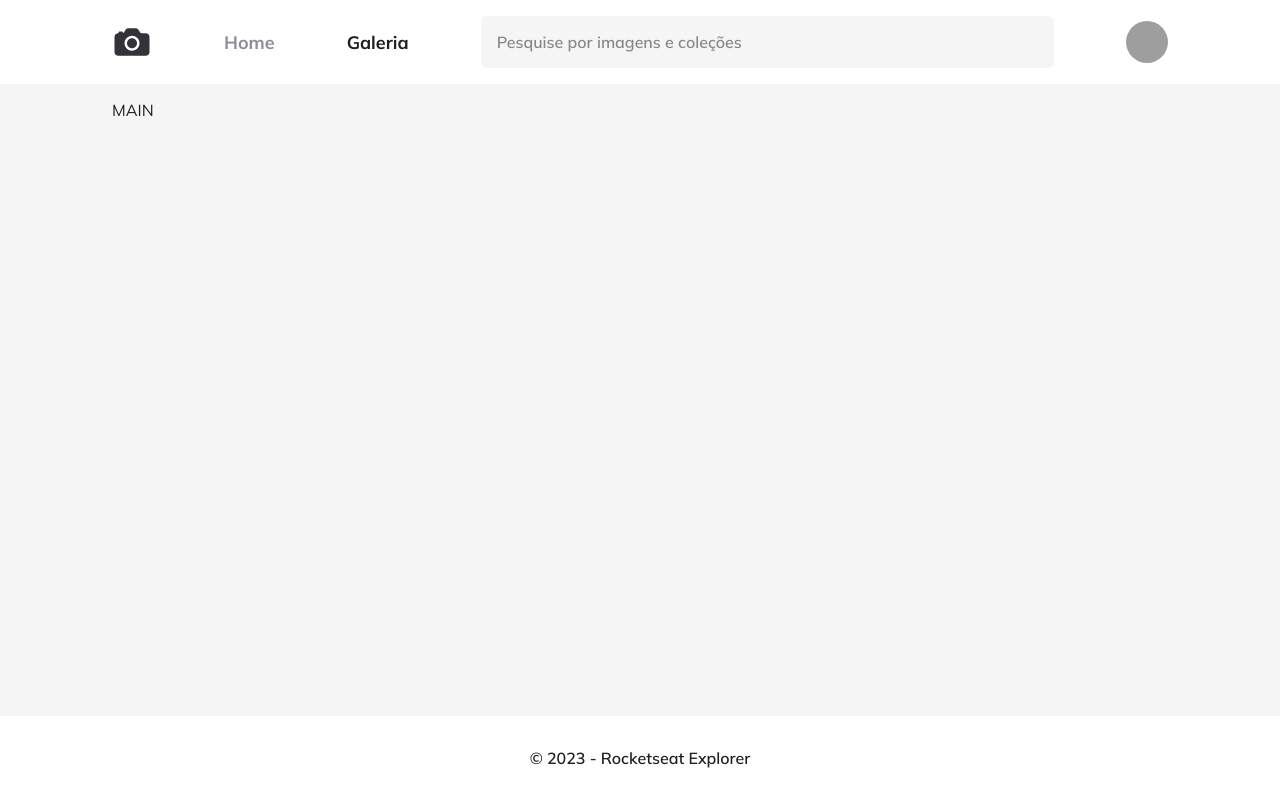
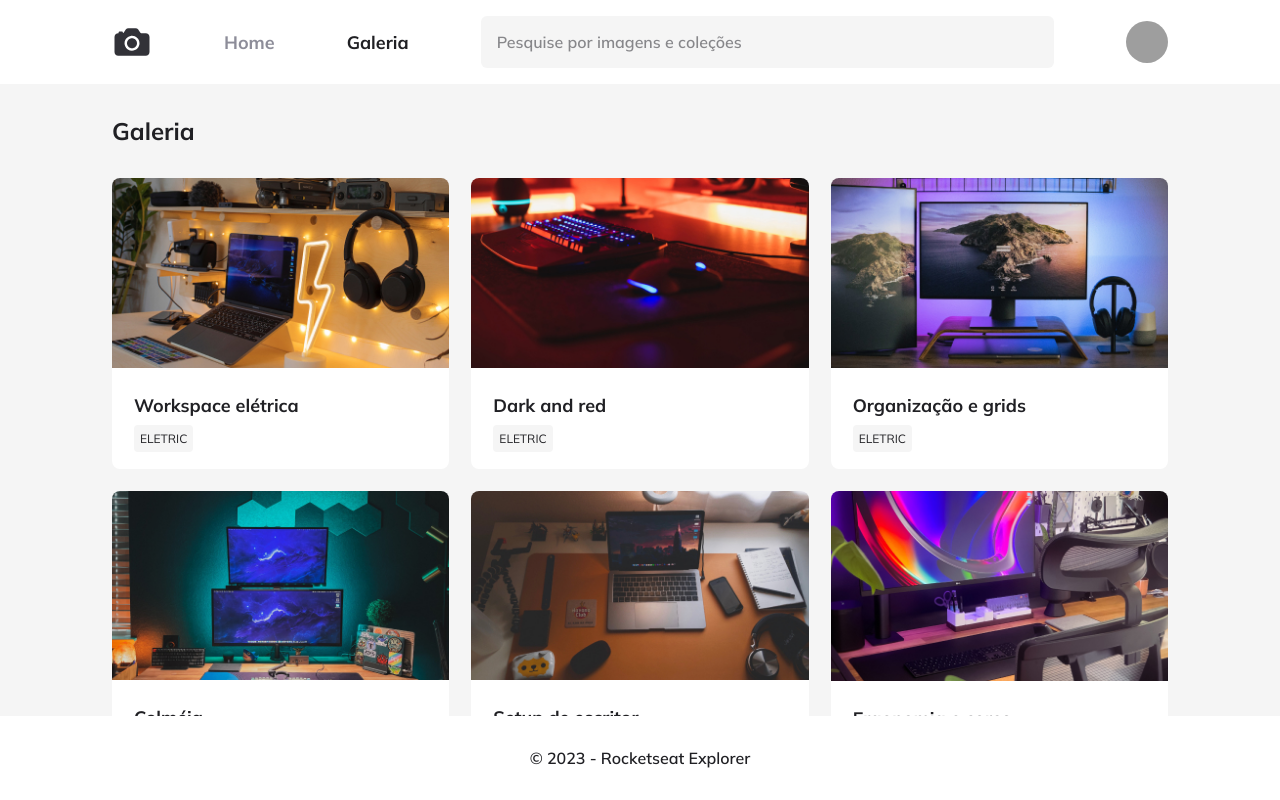
Before and after one commit to FelipeSoller/Stage03_Grid_02, a plain HTML site: page index.html in a window 1280 px wide. Drawn offline with Linux system fonts and the light colour scheme; grey boxes are pictures that could not be loaded.

Commit message:
create grid for photos and respectives descriptions

```diff
--- a/index.html
+++ b/index.html
@@ -32,7 +32,101 @@
       <img src="https://avatars.githubusercontent.com/u/127137184?v=4" alt="Imagem do usuário logado" class="avatar">
     </header>
     <main >
-      <div class="container">MAIN</div>
+      <div class="container">
+        <h1>Galeria</h1>
+
+        <section class="gallery">
+          <figure class="item">
+            <img src="/assets/image1.jpg" alt="Imagem de um ambiente de trabalho">
+            <figcaption class="details">
+              <h2>Workspace elétrica</h2>
+              <div class="tags">
+                <span>Eletric</span>
+              </div>
+            </figcaption>
+          </figure>
+
+          <figure class="item">
+            <img src="/assets/image2.jpg" alt="Imagem de um ambiente de trabalho">
+            <figcaption class="details">
+              <h2>Dark and red</h2>
+              <div class="tags">
+                <span>Eletric</span>
+              </div>
+            </figcaption>
+          </figure>
+
+          <figure class="item">
+            <img src="/assets/image3.jpg" alt="Imagem de um ambiente de trabalho">
+            <figcaption class="details">
+              <h2>Organização e grids</h2>
+              <div class="tags">
+                <span>Eletric</span>
+              </div>
+            </figcaption>
+          </figure>
+
+          <figure class="item">
+            <img src="/assets/image4.jpg" alt="Imagem de um ambiente de trabalho">
+            <figcaption class="details">
+              <h2>Colméia</h2>
+              <div class="tags">
+                <span>Eletric</span>
+              </div>
+            </figcaption>
+          </figure>
+
+          <figure class="item">
+            <img src="/assets/image5.jpg" alt="Imagem de um ambiente de trabalho">
+            <figcaption class="details">
+              <h2>Setup de escritor</h2>
+              <div class="tags">
+                <span>Eletric</span>
+              </div>
+            </figcaption>
+          </figure>
+
+          <figure class="item">
+            <img src="/assets/image6.jpg" alt="Imagem de um ambiente de trabalho">
+            <figcaption class="details">
+              <h2>Ergonomia e cores</h2>
+              <div class="tags">
+                <span>Eletric</span>
+              </div>
+            </figcaption>
+          </figure>
+
+          <figure class="item">
+            <img src="/assets/image7.jpg" alt="Imagem de um ambiente de trabalho">
+            <figcaption class="details">
+              <h2>Show de luzes</h2>
+              <div class="tags">
+                <span>Eletric</span>
+              </div>
+            </figcaption>
+          </figure>
+
+          <figure class="item">
+            <img src="/assets/image8.jpg" alt="Imagem de um ambiente de trabalho">
+            <figcaption class="details">
+              <h2>Deep purple</h2>
+              <div class="tags">
+                <span>Eletric</span>
+              </div>
+            </figcaption>
+          </figure>
+
+          <figure class="item">
+            <img src="/assets/image9.jpg" alt="Imagem de um ambiente de trabalho">
+            <figcaption class="details">
+              <h2>Multi-Screen</h2>
+              <div class="tags">
+                <span>Eletric</span>
+              </div>
+            </figcaption>
+          </figure>
+        </section>
+      </div>
     </main>
     <footer class="container">
       <p>© 2023 - Rocketseat Explorer</p>
--- a/style.css
+++ b/style.css
@@ -97,6 +97,52 @@ main {
   scrollbar-gutter: stable both-edges;
 }
 
+main h1 {
+  font-size: 2.4rem;
+  padding-top: 1.6rem;
+}
+
+.gallery {
+  margin-top: 3.2rem;
+  display: grid;
+  grid-template-columns: repeat(3, 1fr);
+  gap: 2.2rem;
+}
+
+.item {
+  background: var(--color-base-white);
+  border-radius: .8rem;
+  overflow: hidden;
+}
+
+.item img {
+  width: 100%;
+  aspect-ratio: 16/9;
+  object-fit: cover;
+}
+
+.details {
+  padding: 2.2rem;
+}
+
+.details h2 {
+  font-size: 1.8rem;
+}
+
+.tags {
+  margin-top: 1rem;
+}
+
+.tags span {
+  padding: .6rem;
+  background-color: var(--color-base-gray-100);
+  border-radius: .4rem;
+
+  font-size: 1.2rem;
+  line-height: 0;
+  text-transform: uppercase;
+}
+
 footer p {
   text-align: center;
   padding: 1.6rem;
```
Also changed, not shown: assets/image1.jpg (added), assets/image2.jpg (added), assets/image3.jpg (added), assets/image4.jpg (added), assets/image5.jpg (added), assets/image6.jpg (added), assets/image7.jpg (added), assets/image8.jpg (added), assets/image9.jpg (added).
